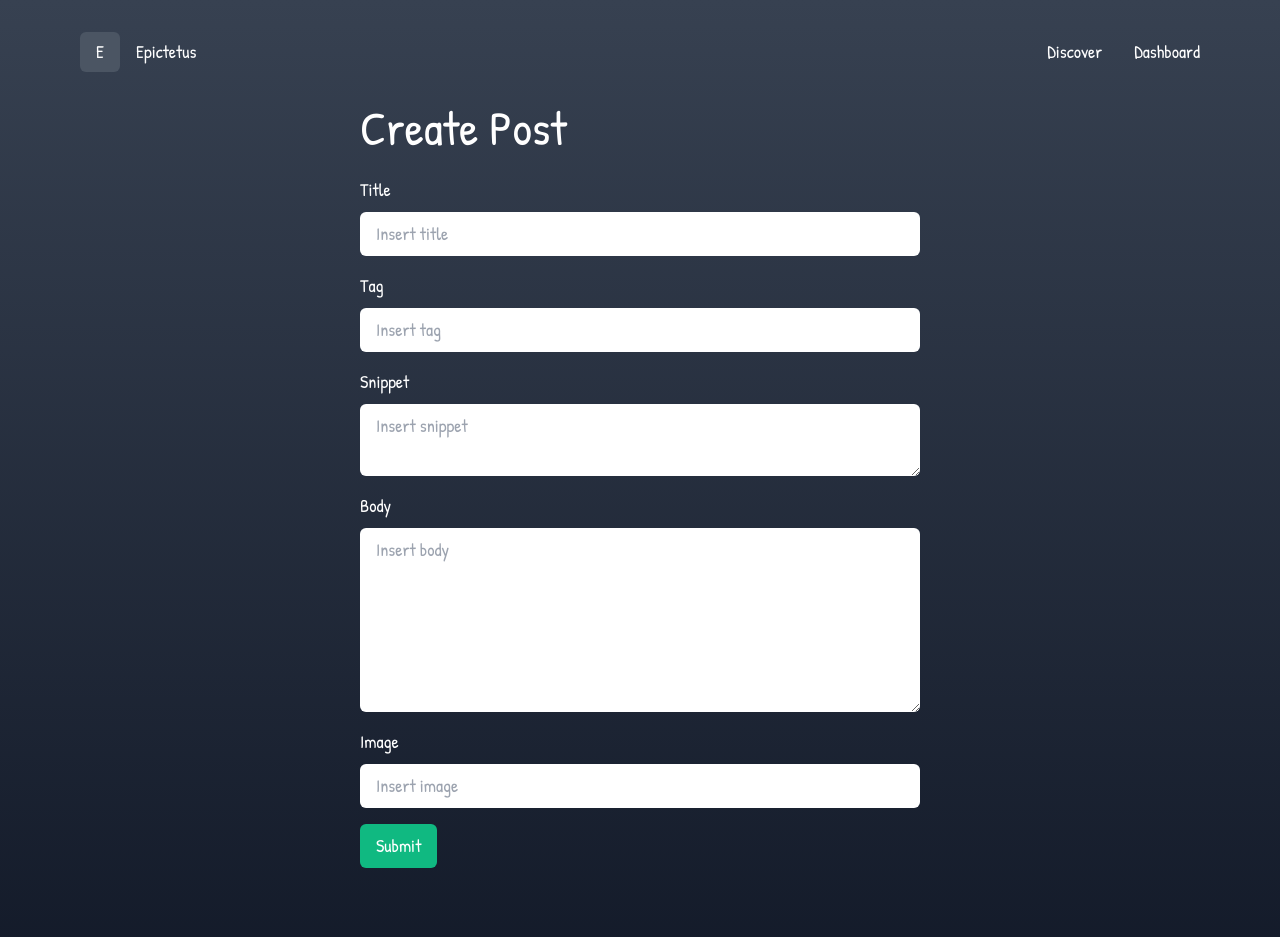
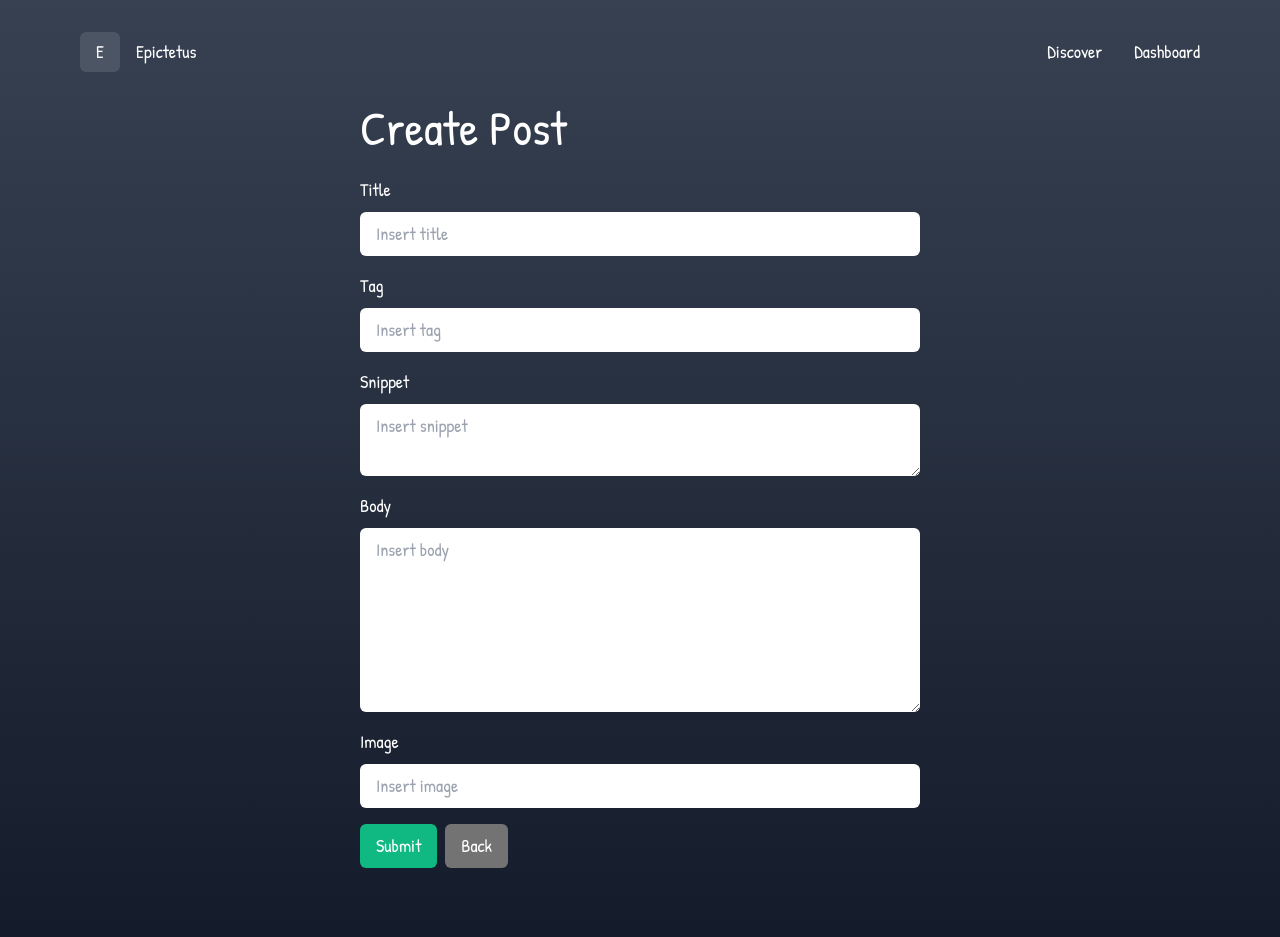
Before and after one commit to muhammadgata01/hackday-week, a React (Vite) app in the folder client/: page /create in a window 1280 px wide. Shown: the top 937 px of the page. Built offline with nearby package versions, Linux system fonts and the light colour scheme.

Commit message:
add format date and refactor all code

```diff
--- a/client/src/components/base/BaseButton.jsx
+++ b/client/src/components/base/BaseButton.jsx
@@ -1,8 +1,10 @@
 import React from 'react';
 
-function BaseButton({ children, color }) {
+function BaseButton({ children, type, color }) {
   return (
-    <button className={`${color} rounded-md px-4 py-2`}>{children}</button>
+    <button type={type} className={`${color} rounded-md px-4 py-2`}>
+      {children}
+    </button>
   );
 }
 
--- a/client/src/components/base/BaseCardContent.jsx
+++ b/client/src/components/base/BaseCardContent.jsx
@@ -1,12 +1,19 @@
 import React from 'react';
 import { Link } from 'react-router-dom';
+import { formatDate } from '../../libs/helpers';
 
 function BaseCardContent({ content }) {
-  const { id, title, tag, snippet, created, updatedAt } = content;
+  const options = {
+    weekday: 'long',
+    year: 'numeric',
+    month: 'long',
+    day: 'numeric',
+  };
+  const { id, title, tag, snippet, createdAt, updatedAt } = content;
   return (
     <div className="mt-4 lg:col-span-1">
       <span>
-        {tag} &bull; {updatedAt}
+        {tag} &bull; {formatDate(updatedAt)}
       </span>
       <Link to={`articles/${id}`}>
         <h2 className="my-4">{title}</h2>
--- a/client/src/libs/constants.js
+++ /dev/null
@@ -1 +0,0 @@
-export const baseUrl = 'http://localhost:5000/v1/api';
--- /dev/null
+++ b/client/src/libs/helpers.js
@@ -0,0 +1,12 @@
+export const baseUrl = 'http://localhost:5000/v1/api';
+
+export function formatDate(date) {
+  const options = {
+    weekday: 'long',
+    year: 'numeric',
+    month: 'long',
+    day: 'numeric',
+  };
+  const result = new Date(date).toLocaleDateString('id-ID', options);
+  return result;
+}
--- a/client/src/pages/ArticlesDetail.jsx
+++ b/client/src/pages/ArticlesDetail.jsx
@@ -1,7 +1,7 @@
 import React, { useState, useEffect } from 'react';
 import { useParams } from 'react-router-dom';
 import axios from 'axios';
-import { baseUrl } from '../libs/constants';
+import { baseUrl, formatDate } from '../libs/helpers';
 
 function ArticlesDetail() {
   const [post, setPost] = useState({});
@@ -17,7 +17,7 @@ function ArticlesDetail() {
     <article className="flex flex-col gap-12 py-10">
       <div className="flex flex-col items-center">
         <span>
-          {post.tag} &bull; {post.updatedAt}
+          {post.tag} &bull; {formatDate(post.updatedAt)}
         </span>
         <h2 className="my-4 w-10/12 text-center lg:w-6/12">{post.title}</h2>
         <div className="flex items-center gap-4">
--- a/client/src/pages/Create.jsx
+++ b/client/src/pages/Create.jsx
@@ -1,6 +1,7 @@
 import React, { useState } from 'react';
 import axios from 'axios';
-import { baseUrl } from '../libs/constants';
+import { Link } from 'react-router-dom';
+import { baseUrl } from '../libs/helpers';
 import BaseButton from '../components/base/BaseButton';
 
 function Create() {
@@ -82,9 +83,16 @@ function Create() {
               onChange={e => setImage(e.target.value)}
             />
           </div>
-          <BaseButton type="submit" color="bg-emerald-500">
-            Submit
-          </BaseButton>
+          <div className="flex gap-2">
+            <BaseButton type="submit" color="bg-emerald-500">
+              Submit
+            </BaseButton>
+            <Link to="/dashboard">
+              <BaseButton type="button" color="bg-neutral-500">
+                Back
+              </BaseButton>
+            </Link>
+          </div>
         </form>
       </div>
     </main>
--- a/client/src/pages/Dashboard.jsx
+++ b/client/src/pages/Dashboard.jsx
@@ -1,7 +1,7 @@
 import React, { useState, useEffect } from 'react';
 import { Link } from 'react-router-dom';
 import axios from 'axios';
-import { baseUrl } from '../libs/constants';
+import { baseUrl } from '../libs/helpers';
 
 import BaseCardDashboard from '../components/base/BaseCardDashboard';
 import BaseButton from '../components/base/BaseButton';
--- a/client/src/pages/Discover.jsx
+++ b/client/src/pages/Discover.jsx
@@ -1,6 +1,6 @@
 import React, { useState, useEffect } from 'react';
 import axios from 'axios';
-import { baseUrl } from '../libs/constants';
+import { baseUrl } from '../libs/helpers';
 
 import BaseCardLarge from '../components/base/BaseCardLarge';
 import BaseCardSmall from '../components/base/BaseCardSmall';
--- a/client/src/pages/Update.jsx
+++ b/client/src/pages/Update.jsx
@@ -1,7 +1,7 @@
 import React, { useState, useEffect } from 'react';
-import { useParams } from 'react-router-dom';
+import { useParams, Link } from 'react-router-dom';
 import axios from 'axios';
-import { baseUrl } from '../libs/constants';
+import { baseUrl } from '../libs/helpers';
 import BaseButton from '../components/base/BaseButton';
 
 function Create() {
@@ -91,9 +91,16 @@ function Create() {
               onChange={e => setImage(e.target.value)}
             />
           </div>
-          <BaseButton type="submit" color="bg-emerald-500">
-            Submit
-          </BaseButton>
+          <div className="flex gap-2">
+            <BaseButton type="submit" color="bg-emerald-500">
+              Submit
+            </BaseButton>
+            <Link to="/dashboard">
+              <BaseButton type="button" color="bg-neutral-500">
+                Back
+              </BaseButton>
+            </Link>
+          </div>
         </form>
       </div>
     </main>
```
